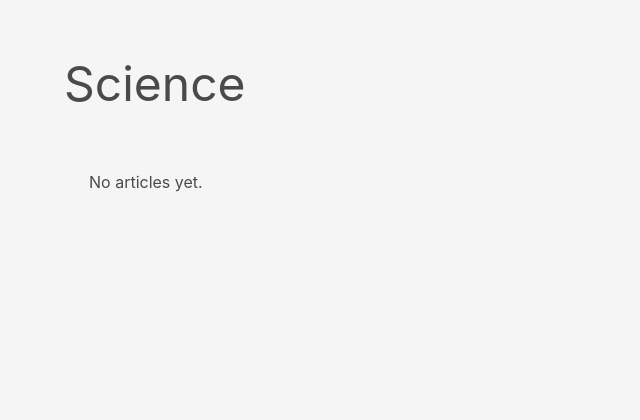
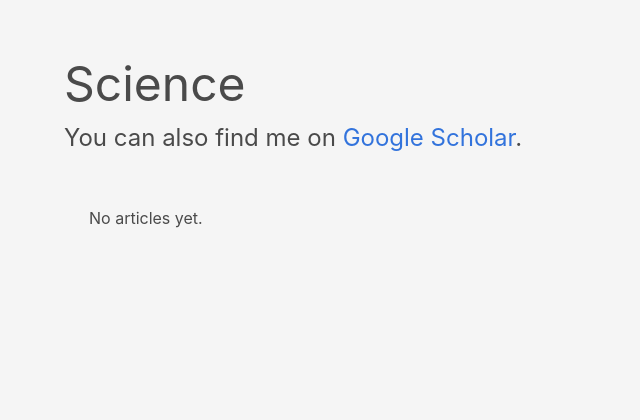
Before and after one commit to ketzu/knet-django, a Django app: page /science/ in a window 1280 px wide. Shown: the part 52-472 px from the top of the page, without its empty margins (0-640 px from the left). Run offline with Django 3.2, Linux system fonts and the light colour scheme; data that the repository does not hold is empty; parts of the project's set-up code (start-up, migrations or seed data) failed here and were passed over; some libraries are stand-ins or nearby versions.

Commit message:
List subtitles

```diff
--- a/medium/templates/blog/article_list.html
+++ b/medium/templates/blog/article_list.html
@@ -2,6 +2,9 @@
 
 {% block list_title %}
     Articles
+{% endblock %}
+{% block list_subtitle %}
+    These articles are posted on <a href="https://medium.com/@ketzu">Medium</a>.
 {% endblock %}
 
 {% block list_entries %}
--- a/photography/templates/photography/gallery_list.html
+++ b/photography/templates/photography/gallery_list.html
@@ -3,6 +3,10 @@
 {% block list_title %}
     Photos
 {% endblock %}
+{% block list_subtitle %}
+    You can also find me on <a href="https://www.instagram.com/ketzulite/">Instagram</a>.
+{% endblock %}
+
 
 {% block list_entries %}
     <div class="columns is-centered is-vcentered is-multiline" style="margin-top: 25px;margin-bottom:25px;">
--- a/projects/templates/projects/project_list.html
+++ b/projects/templates/projects/project_list.html
@@ -2,6 +2,9 @@
 
 {% block list_title %}
     Projects
+{% endblock %}
+{% block list_subtitle %}
+    Things I made in my free time.
 {% endblock %}
 
 {% block list_entries %}
--- a/science/templates/science/article_list.html
+++ b/science/templates/science/article_list.html
@@ -2,6 +2,9 @@
 
 {% block list_title %}
     Science
+{% endblock %}
+{% block list_subtitle %}
+    You can also find me on <a href="https://scholar.google.de/citations?user=Qkl3QC8AAAAJ&hl=de">Google Scholar</a>.
 {% endblock %}
 
 {% block list_entries %}
--- a/templates/list_environment.html
+++ b/templates/list_environment.html
@@ -4,8 +4,12 @@
 
     <section class="section has-background-light">
         <div class="container">
-            <div class="is-size-1" style="margin-bottom:50px;">
+            <div class="is-size-1">
                 {% block list_title %}
+                {% endblock %}
+            </div>
+            <div class="is-size-4" style="margin-bottom:50px;">
+                {% block list_subtitle %}
                 {% endblock %}
             </div>
 
--- a/videography/templates/videography/video_list.html
+++ b/videography/templates/videography/video_list.html
@@ -2,6 +2,9 @@
 
 {% block list_title %}
     Videos
+{% endblock %}
+{% block list_subtitle %}
+    You can also find me on <a href="https://www.youtube.com/channel/UC0FWNSkss4z5l-yn20lbtrQ">Youtube</a>.
 {% endblock %}
 
 {% block list_entries %}
```
